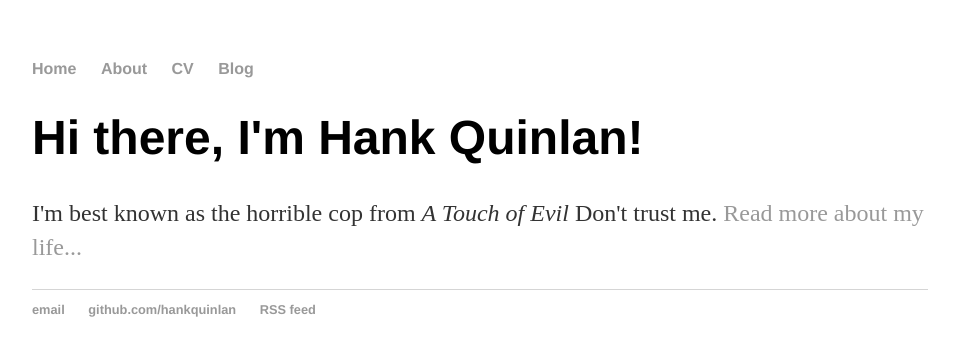
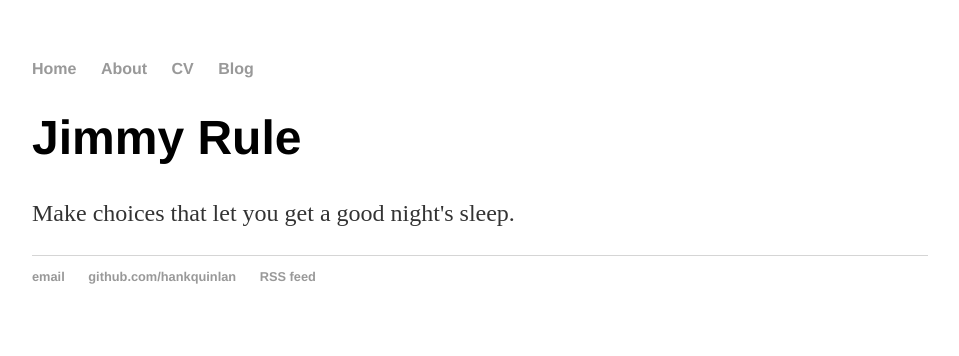
Before and after one commit to jimmyrule/jimmyrule.github.io, a Jekyll site: the page built from index.html, in a window 1280 px wide. Shown: the top 356 px of the page, without its empty margins (160-1119 px from the left). Built offline with Jekyll 4.4.1, drawn with Linux system fonts in a browser that asks for light colours.

Commit message:
Update index.html
Made the index page personal to Jimmy Rule.

```diff
--- a/index.html
+++ b/index.html
@@ -1,8 +1,8 @@
 ---
 layout: default
-title: Hank Quinlan, Horrible Cop
+title: Jimmy Rule
 ---
 <div class="blurb">
-	<h1>Hi there, I'm Hank Quinlan!</h1>
-	<p>I'm best known as the horrible cop from <em>A Touch of Evil</em> Don't trust me. <a href="/about">Read more about my life...</a></p>
+	<h1>Jimmy Rule</h1>
+	<p>Make choices that let you get a good night's sleep.</p>
 </div><!-- /.blurb -->
```
